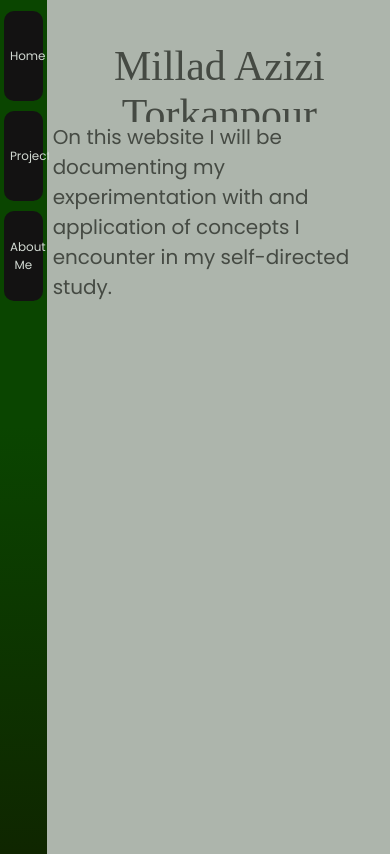
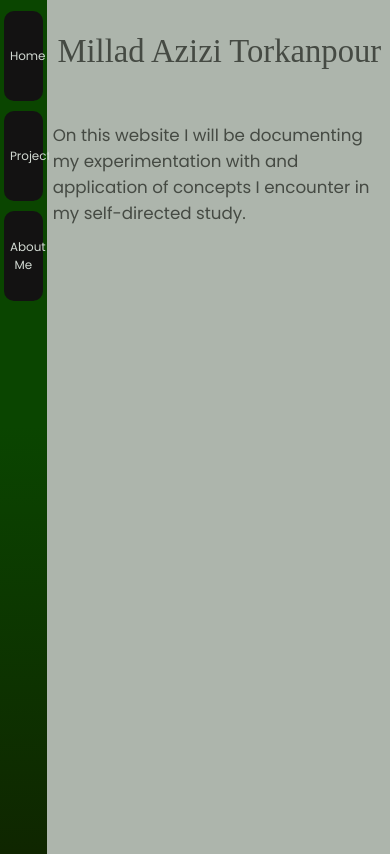
Before and after one commit to M-Torkanpour/Github-Page, a plain HTML site: page index.html in a window 390 px wide. Drawn offline with Linux system fonts and the light colour scheme; a web font is replaced by a local one.

Commit message:
Responsive 3.0

```diff
--- a/styles/text.css
+++ b/styles/text.css
@@ -1,6 +1,6 @@
 .summary {
   font-family: poppins, sans-serif;
-  font-size: calc(18px + 0.5vw);
+  font-size: calc(14px + 0.7vw);
   text-align: left;
   color: #454A43;
   margin-top: 0px;
@@ -10,7 +10,7 @@
 
 .name {
   font-family: Hedvig Letters Serif, serif;
-  font-size: calc(40px + 0.5vw);
+  font-size: calc(28px + 1.2vw);
   color: #454A43;
   text-align: center;
   width: 100%;
```
